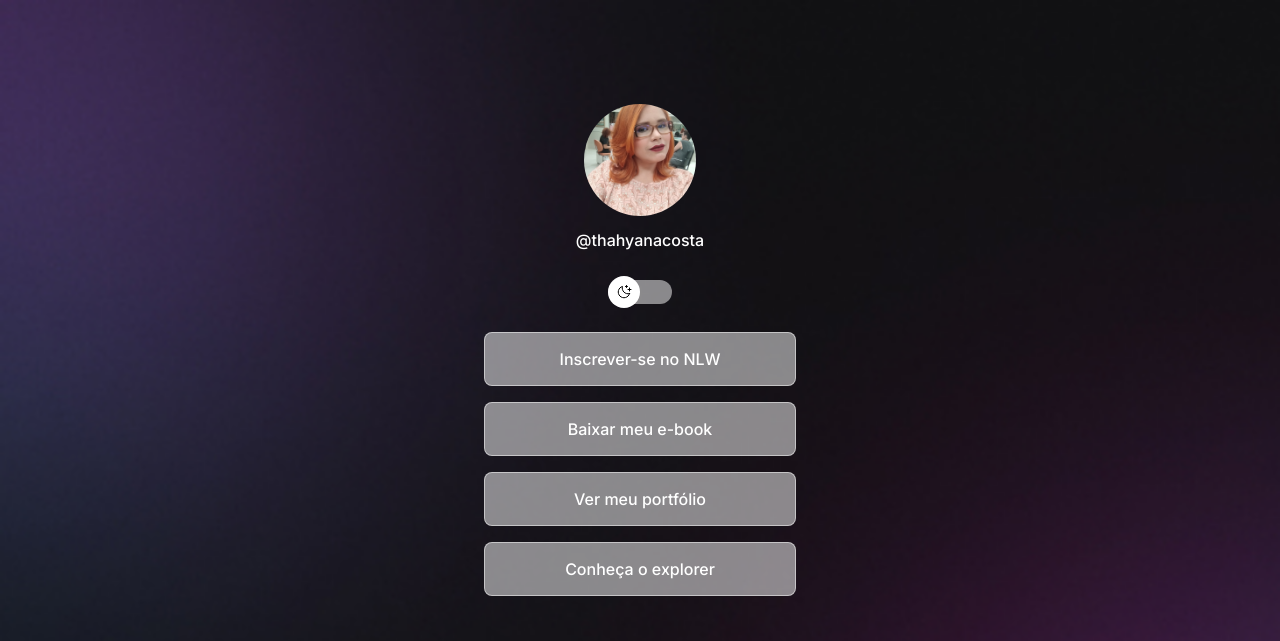
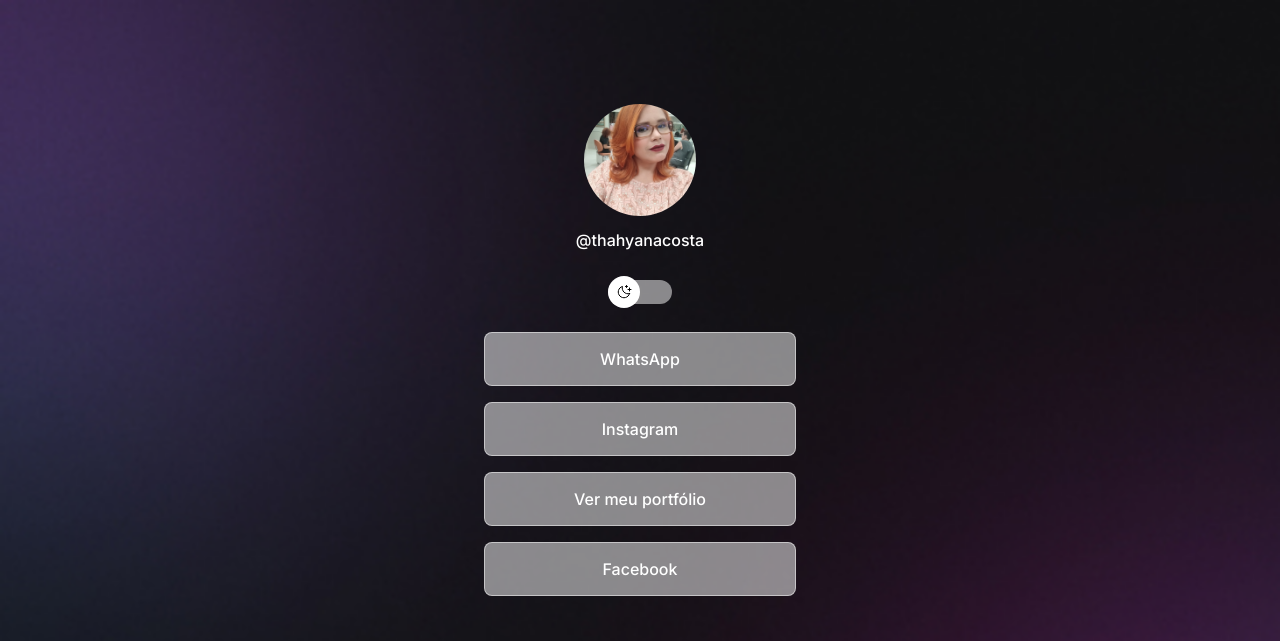
Before and after one commit to Thahyana/projetodiscover, a plain HTML site: page index.html in a window 1280 px wide. Shown: the top 641 px of the page. Drawn offline with nearby package versions, Linux system fonts and the light colour scheme.

Commit message:
att links

```diff
--- a/index.html
+++ b/index.html
@@ -43,16 +43,17 @@
 
         <ul>
             <li>
-                <a href="#">Inscrever-se no NLW</a>
+                <a
+                    href="https://wa.me/5585981070550?text=Ol%C3%A1%20seja%20bem%20vindo%20a%20Pixel%20Box%20%F0%9F%8C%90.%20Aqui%20voc%C3%AA%20encontra%20o%20melhor%20da%20tecnologia.%20Em%20breve%20iremos%20lhe%20atender">WhatsApp</a>
             </li>
             <li>
-                <a href="#">Baixar meu e-book</a>
+                <a href="https://www.instagram.com/thahyanacosta/">Instagram</a>
             </li>
             <li>
                 <a href="https://github.com/Thahyana">Ver meu portfólio</a>
             </li>
             <li>
-                <a href="https://rocketseat.com.br/explorer">Conheça o explorer</a>
+                <a href="https://www.facebook.com/thahyanacosta/">Facebook</a>
             </li>
         </ul>
         <div id="social-links">
```
